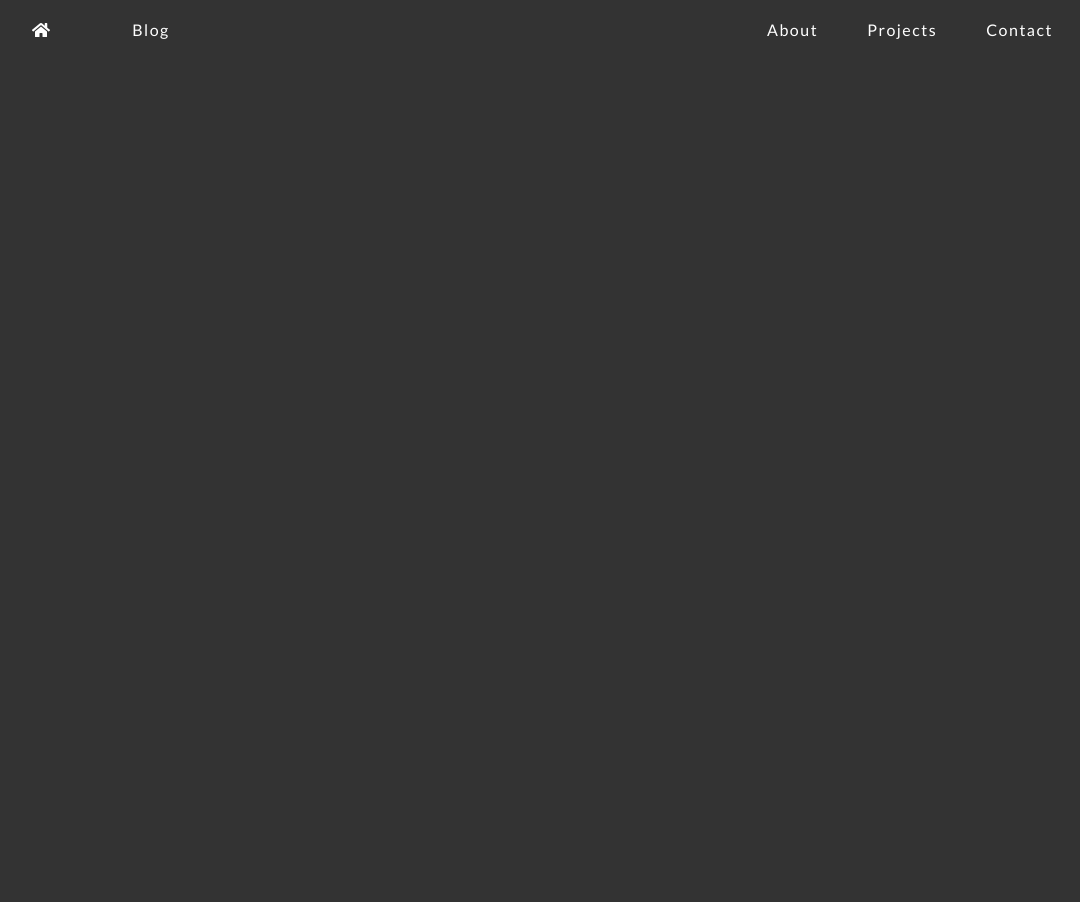
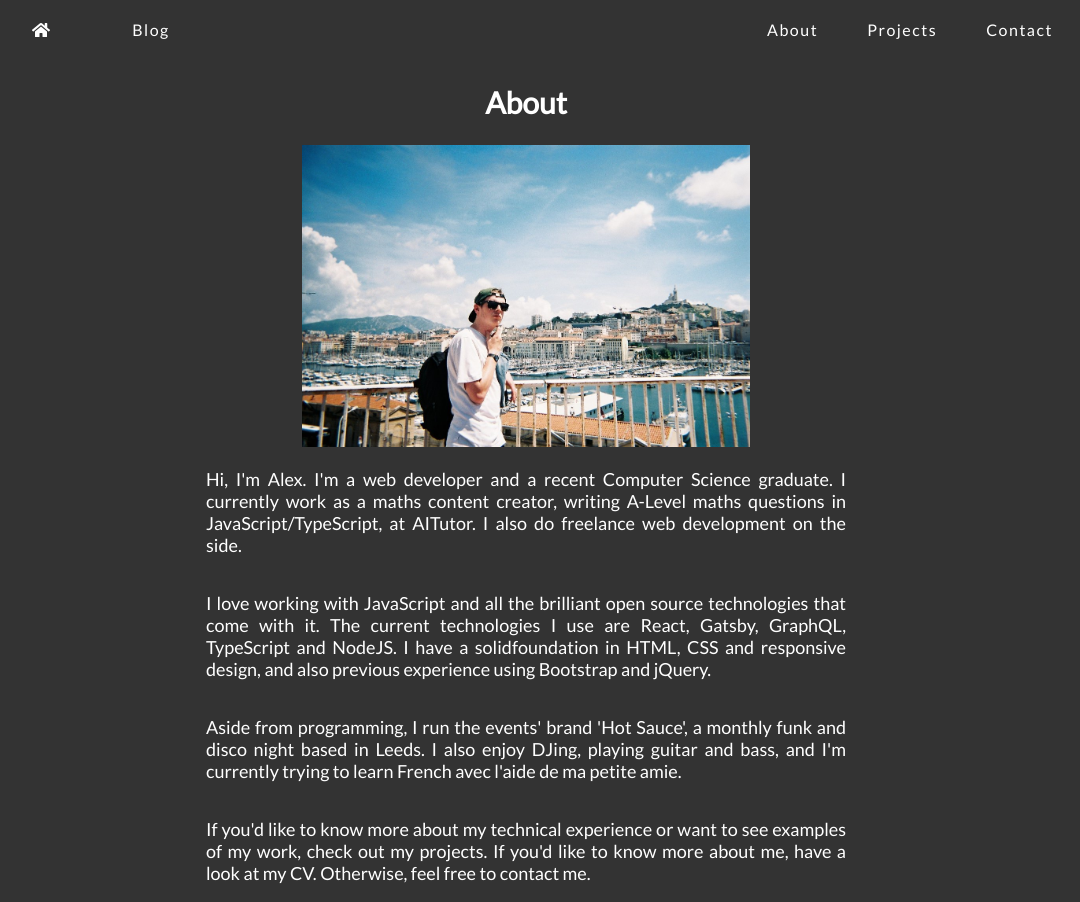
Before and after one commit to mm13ah/blog, a Gatsby site: page /about in a window 1280 px wide. Shown: the whole page, without its empty margins (114-1194 px from the left). Before the commit the page ends 800 px from the top, so only its background shows below. Built offline with nearby package versions, Linux system fonts and the light colour scheme; Gatsby itself is replaced by a stand-in of ours.

Commit message:
Added about page

```diff
--- a/src/pages/about.js
+++ b/src/pages/about.js
@@ -1,10 +1,80 @@
 import React from 'react';
+import styled from 'styled-components';
 import Layout from '../components/layout';
 import SEO from '../components/seo';
+import aboutImg from '../images/about.jpg';
+
+const Section = styled.section`
+  display: flex;
+  flex-direction: column;
+  align-items: center;
+  justify-items: center;
+
+`;
+
+const Title = styled.h1`
+  font-size: 30px;
+`;
+
+const AboutImageDiv = styled.div`
+  width: 80vw;
+  @media screen and (min-width: 768px) {
+  width: 60vw;
+  }
+  @media screen and (min-width: 992px) {
+    width: 50vw;
+  }
+  @media screen and (min-width: 1200px) {
+    width: 35vw;
+  }
+  img {
+    max-width: 100%;
+  }
+`;
+
+const AboutText = styled.p`
+  font-size: 18px;
+  text-align: justify;
+  width: 80vw;
+  @media screen and (min-width: 768px) {
+  width: 60vw;
+  }
+  @media screen and (min-width: 992px) {
+    width: 50vw;
+  }
+`;
 
 const AboutPage = () => (
   <Layout>
     <SEO title="About" keywords={['blog', 'javascript', 'react', 'gatsby']} />
+    <Section>
+      <Title>About</Title>
+      <AboutImageDiv>
+        <img src={aboutImg} alt="Me in Marseille" />
+      </AboutImageDiv>
+      <AboutText>
+        Hi, I&apos;m Alex. I&apos;m a web developer and a recent Computer Science graduate.
+        I currently work as a maths content creator, writing A-Level maths questions in
+        JavaScript/TypeScript, at AITutor. I also do freelance
+        web development on the side.
+      </AboutText>
+      <AboutText>
+        I love working with JavaScript and all the brilliant open source technologies
+        that come with it. The current technologies I use are React, Gatsby, GraphQL,
+        TypeScript and NodeJS. I have a solidfoundation in HTML, CSS and responsive design,
+        and also previous experience using Bootstrap and jQuery.
+      </AboutText>
+      <AboutText>
+          Aside from programming, I run the events&apos; brand &apos;Hot Sauce&apos;, a monthly
+          funk and disco night based in Leeds. I also enjoy DJing, playing guitar and bass, and
+          I&apos;m currently trying to learn French avec l&apos;aide de ma petite amie.
+      </AboutText>
+      <AboutText>
+        If you&apos;d like to know more about my technical experience or want to see examples of
+        my work, check out my projects. If you&apos;d like to know more about me, have a look at
+        my CV. Otherwise, feel free to contact me.
+      </AboutText>
+    </Section>
   </Layout>
 );
 
```
Also changed, not shown: src/pages/index.js (+29 -14 lines), src/images/about.jpg (added), src/images/alex.jpeg (deleted), src/images/home.png (added), src/images/projects/matrix-solvers.png (added), src/images/projects/riddim.png (added), src/images/projects/visual-cryptography.png (added), 1 other file.
